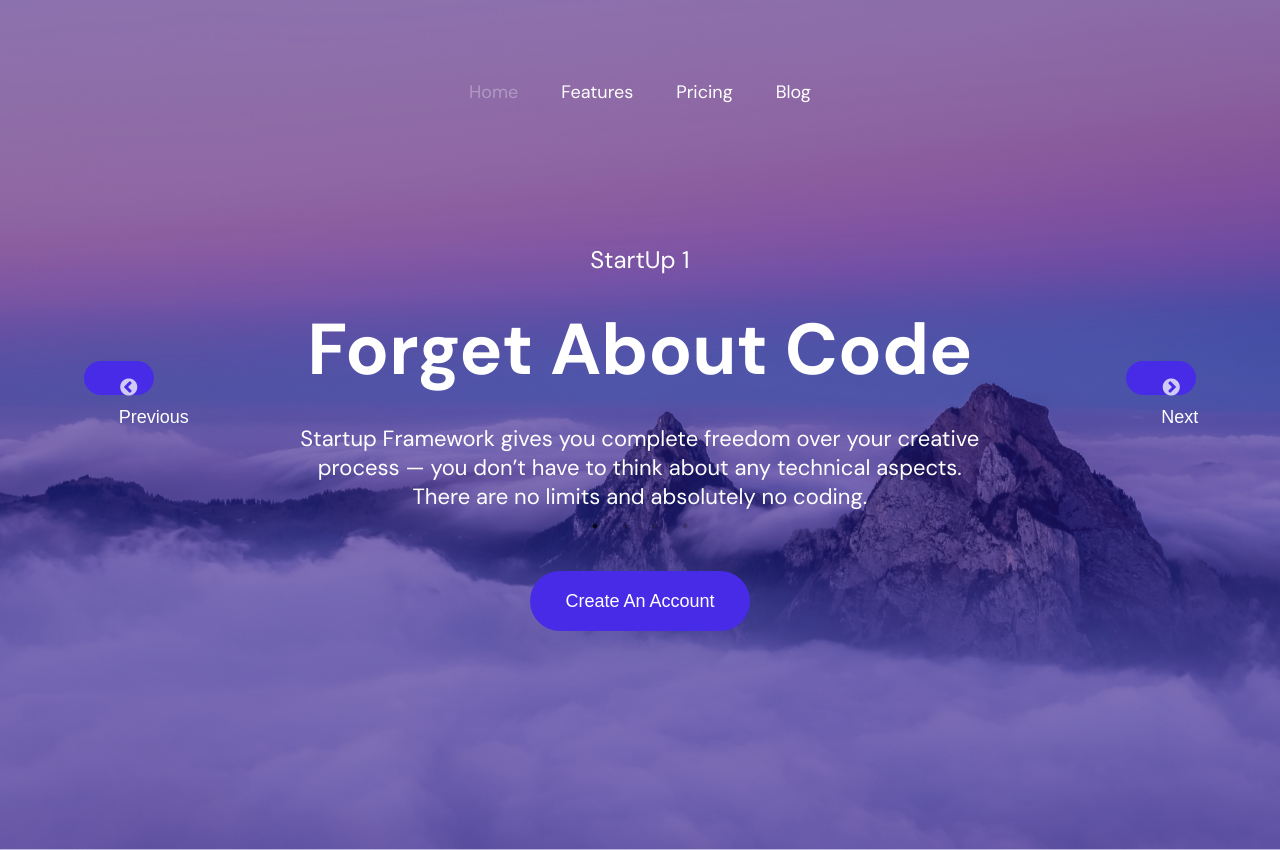
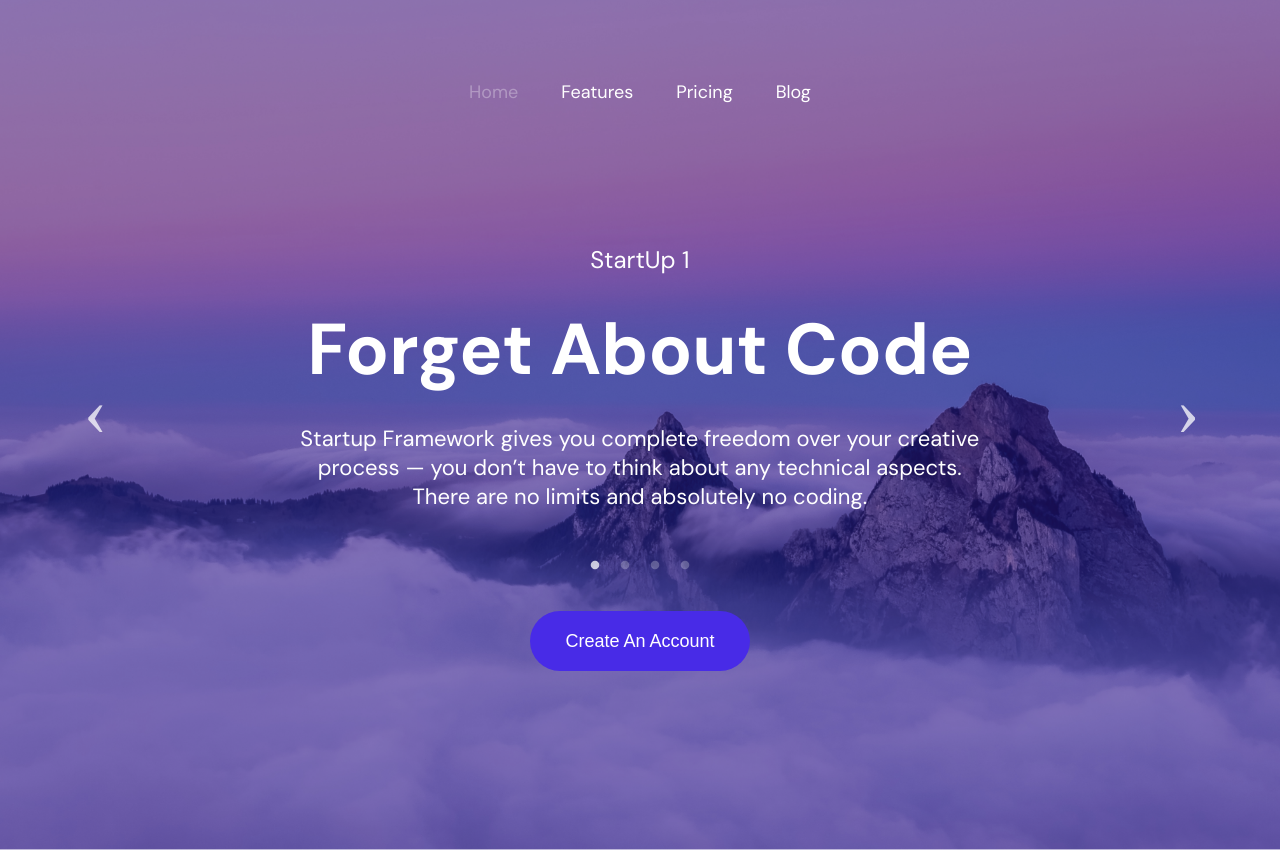
Before and after one commit to ArnoSahakyan/startup, a React (Vite) app: page / in a window 1280 px wide. Built offline with nearby package versions, Linux system fonts and the light colour scheme.

Commit message:
header fixed

```diff
--- a/src/components/Header/Header.jsx
+++ b/src/components/Header/Header.jsx
@@ -4,9 +4,10 @@ import Slider from "react-slick";
 import { nanoid } from 'nanoid'
 
 export default function Header() {
-  const [navlinks, setNavlinks] = useState([
+  const navlinks = [
     'Home', 'Features', 'Pricing', 'Blog'
-  ])
+  ]
+
   const headerInfo = [
     {
       id: nanoid(6),
@@ -33,7 +34,8 @@ export default function Header() {
       description: 'Startup Framework gives you complete freedom over your creative process — you don’t have to think about any technical aspects. There are no limits and absolutely no coding.',
     },
   ]
-  const [button, setButton] = useState(0)
+
+  const [currentButton, SetCurrentButton] = useState(0)
 
   const settings = {
     dots: true,
@@ -50,7 +52,7 @@ export default function Header() {
             {
               navlinks.map((link, index) => {
                 return (
-                  <li className={button === index ?'active' :''} onClick={() => setButton(index)} key={index}>{link}</li>
+                  <li className={currentButton === index ? 'active' : ''} onClick={() => SetCurrentButton(index)} key={index}>{link}</li>
                 )
               })
             }
@@ -70,9 +72,8 @@ export default function Header() {
             })
           }
         </Slider>
-        <button>Create An Account</button>
+        <button className='headerButton'>Create An Account</button>
       </div>
-
     </header>
   )
 }
--- a/src/components/Header/Header.scss
+++ b/src/components/Header/Header.scss
@@ -9,7 +9,7 @@
     display: flex;
     flex-direction: column;
     justify-content: center;
-        gap: 60px;
+    gap: 100px;
     color: white;
     font-family: "DM Sans", sans-serif;
     padding: 80px 0;
@@ -20,11 +20,14 @@
         justify-content: center;
         align-items: center;
         gap: 43px;
-                li{
+
+        li {
           cursor: pointer;
-                    &.active{
-                        opacity:0.3;
+
+          &.active {
+            opacity: 0.3;
           }
+
           font-size: 18px;
         }
 
@@ -32,14 +35,40 @@
     }
 
     .slick-slider {
-            .slick-dots{
-                li{
+      .slick-dots {
+        bottom: -65px;
+
+        li {
+          button {
+            &::before {
+              color: white;
+              font-size: 10px;
             }
           }
+        }
+      }
+
+      .slick-arrow {
+        &.slick-prev {
+          &::before {
+            font-size: 70px;
+            content: "\2039";
+          }
+        }
+
+        &.slick-next {
+          &::before {
+            font-size: 70px;
+            content: "\203A";
+          }
+        }
+      }
+
       width: 83%;
       margin: 0 auto;
       text-align: center;
-            margin-top: 80px;
+      margin-top: 40px;
+
       .Information {
         margin: 0 auto;
         display: flex !important;
@@ -48,26 +77,40 @@
         gap: 28px;
         flex-direction: column;
         width: 65% !important;
-                h1{
+
+        h1 {
           font-size: 72px;
         }
-                p{
+
+        p {
           font-size: 22px;
         }
-                span{
+
+        span {
           font-size: 24px;
         }
       }
     }
-        button{
+
+    .headerButton {
+      cursor: pointer;
       padding: 17px 35px;
-            background-color:#482BE7;
+      background-color: #482BE7;
       line-height: 26px;
       align-self: center;
       color: white;
       border-radius: 100px;
       border: none;
       font-size: 18px;
+      transition: 100ms;
+
+      &:hover {
+        background-color: #3d22d8;
+      }
+
+      &:active {
+        outline: 2px solid white;
       }
     }
   }
+}
```
Lines whose indentation alone changed are shown as unchanged.
